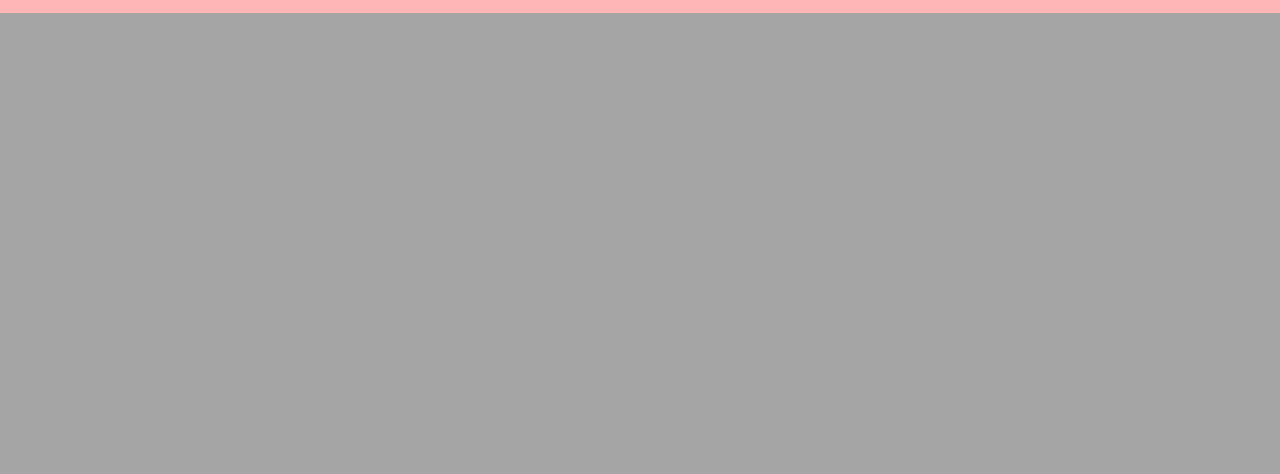
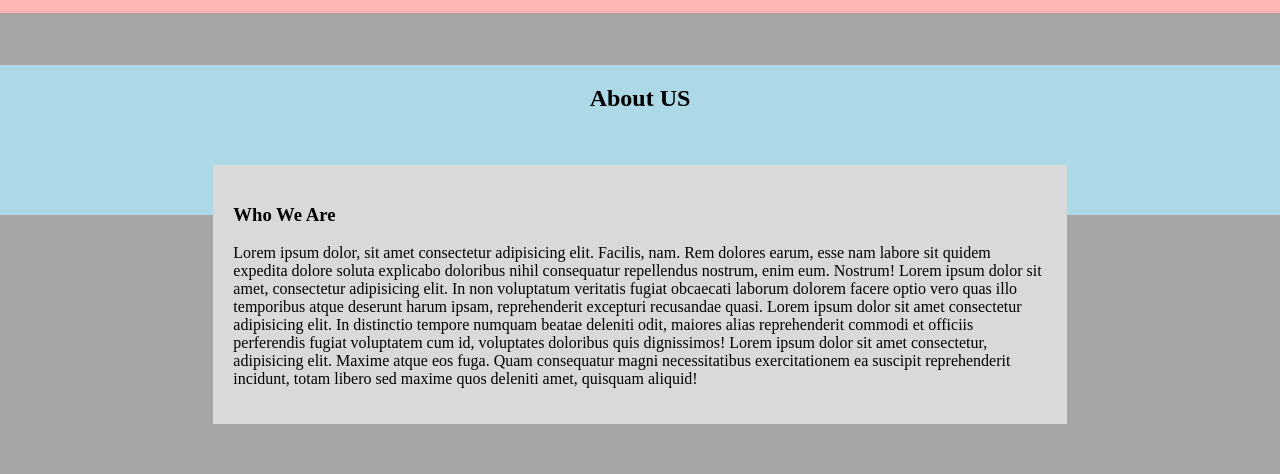
Before and after one commit to Suraj-Razor/2023-OCT-Portfolio, a plain HTML site: page pages/about.html in a window 1280 px wide. Shown: the part 167-641 px from the top of the page. Drawn offline with Linux system fonts and the light colour scheme.

Commit message:
Added About Us Content

```diff
--- a/pages/about.html
+++ b/pages/about.html
@@ -33,7 +33,35 @@
         <a href="./contact.html">Contact</a>
       </nav>
     </header>
-    <main></main>
+    <div>
+      <main>
+        <section>
+          <div class="heading">
+            <h2>About US</h2>
+          </div>
+          <div class="description">
+            <h3>Who We Are</h3>
+            <p>
+              Lorem ipsum dolor, sit amet consectetur adipisicing elit. Facilis,
+              nam. Rem dolores earum, esse nam labore sit quidem expedita dolore
+              soluta explicabo doloribus nihil consequatur repellendus nostrum,
+              enim eum. Nostrum! Lorem ipsum dolor sit amet, consectetur
+              adipisicing elit. In non voluptatum veritatis fugiat obcaecati
+              laborum dolorem facere optio vero quas illo temporibus atque
+              deserunt harum ipsam, reprehenderit excepturi recusandae quasi.
+              Lorem ipsum dolor sit amet consectetur adipisicing elit. In
+              distinctio tempore numquam beatae deleniti odit, maiores alias
+              reprehenderit commodi et officiis perferendis fugiat voluptatem
+              cum id, voluptates doloribus quis dignissimos! Lorem ipsum dolor
+              sit amet consectetur, adipisicing elit. Maxime atque eos fuga.
+              Quam consequatur magni necessitatibus exercitationem ea suscipit
+              reprehenderit incidunt, totam libero sed maxime quos deleniti
+              amet, quisquam aliquid!
+            </p>
+          </div>
+        </section>
+      </main>
+    </div>
     <footer>
       <div class="social-media">
         <a href="https://www.facebook.com" target="_blank">
--- a/styles/pages/about.scss
+++ b/styles/pages/about.scss
@@ -1 +1,24 @@
 @import "../../style.scss";
+
+main {
+  section {
+    display: grid;
+    grid-template-columns: 1fr 4fr 1fr;
+    grid-template-rows: 100px 50px 1fr;
+  }
+  .heading {
+    background-color: lightblue;
+    text-align: center;
+
+    grid-column: 1 / -1;
+    grid-row: 1 / 3;
+  }
+
+  .description {
+    background-color: $secondary-color;
+    padding: 20px;
+
+    grid-row: 2 / -1;
+    grid-column: 2 / 3;
+  }
+}
```
Also changed, not shown: styles/pages/about.css.
